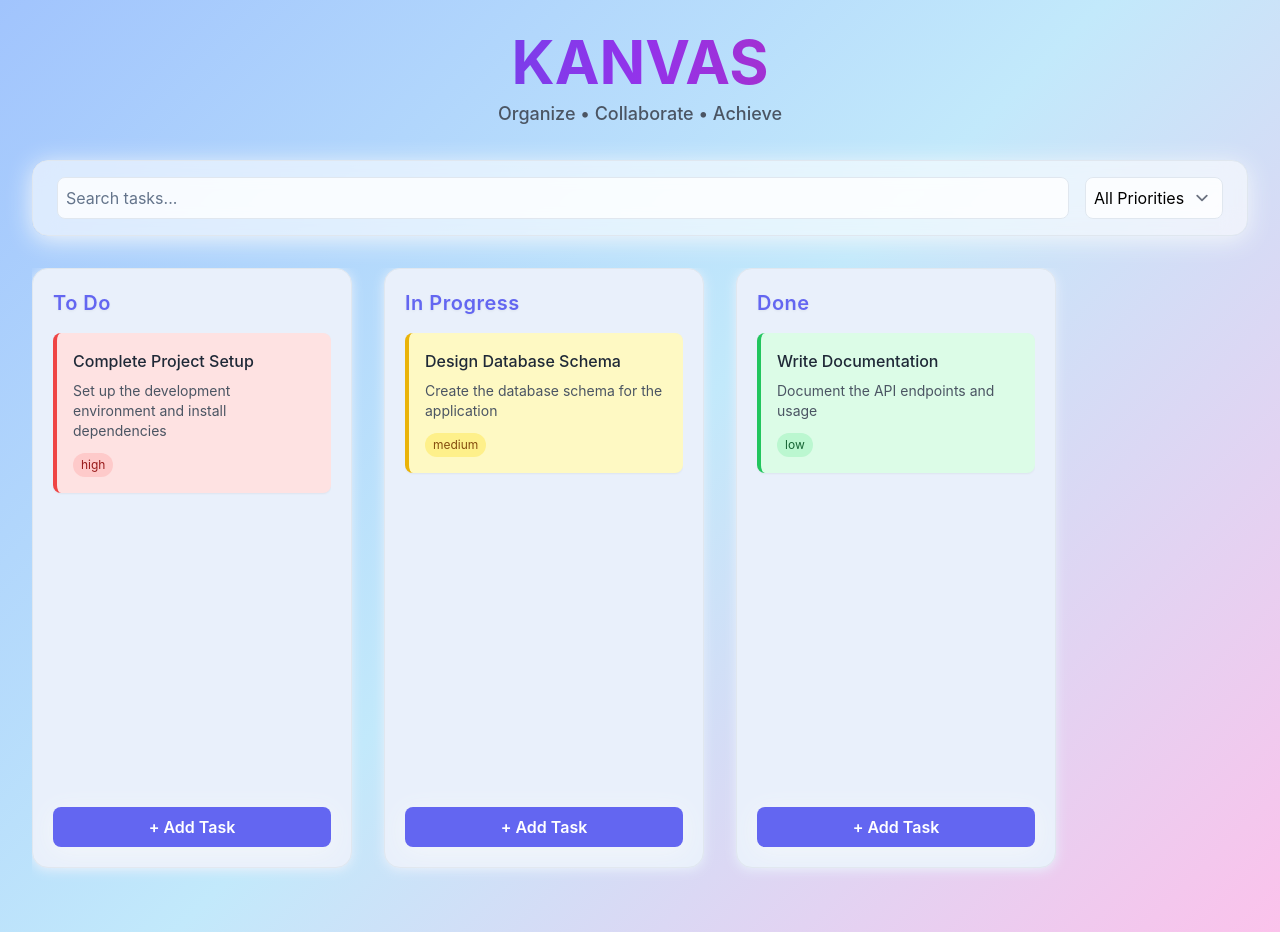
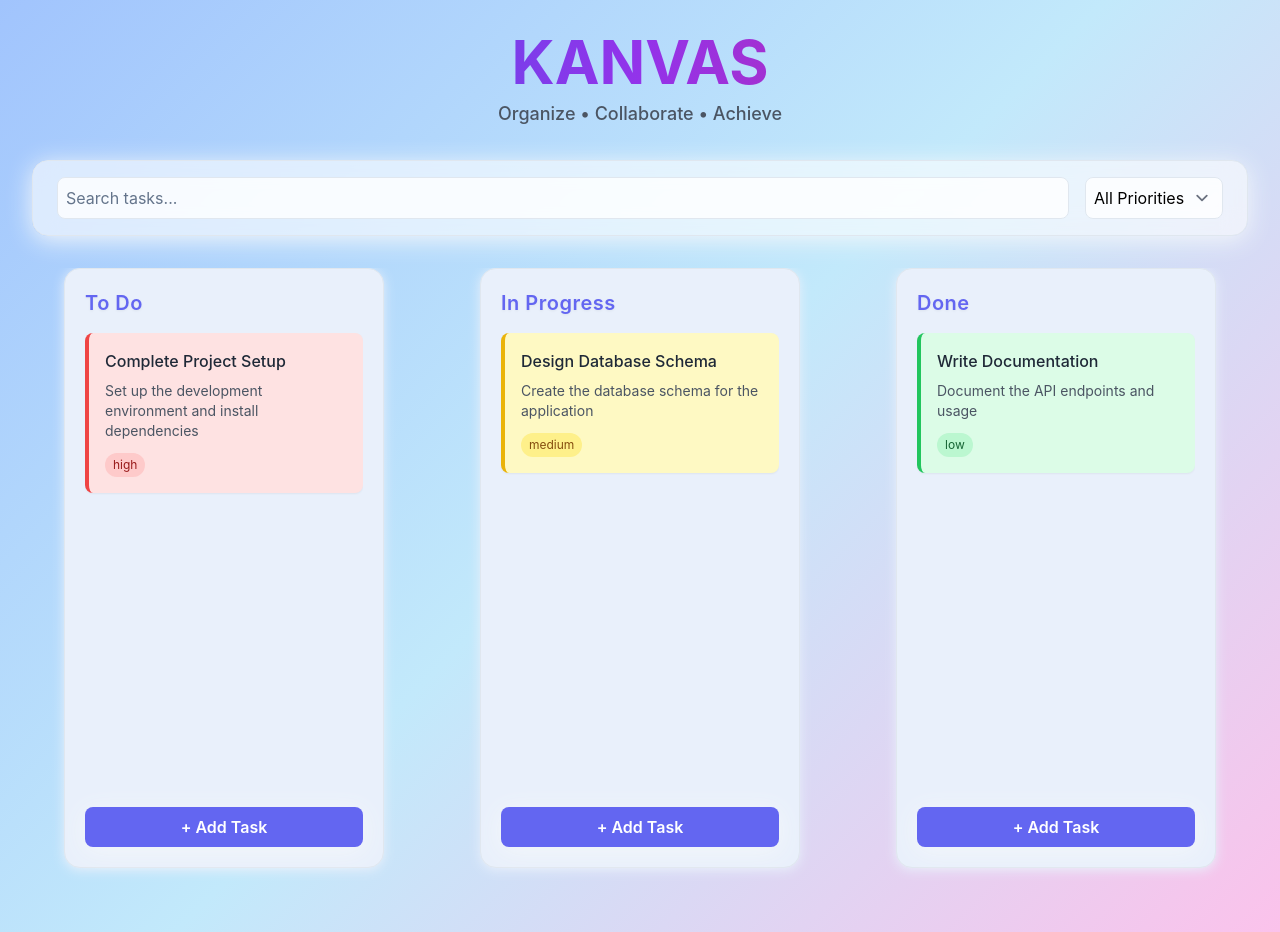
Before and after one commit to terminator2299/Kanvas, a React (Create React App) app in the folder client/: page / in a window 1280 px wide. Built offline with nearby package versions, Linux system fonts and the light colour scheme.

Commit message:
style: Increase column width for a more spacious and modern board layout

```diff
--- a/client/src/components/Board.js
+++ b/client/src/components/Board.js
@@ -47,7 +47,7 @@ const Board = () => {
         setPriorityFilter={setPriorityFilter}
       />
       <DragDropContext onDragEnd={onDragEnd}>
-        <div className="flex gap-8 overflow-x-auto pb-8">
+        <div className="flex justify-center gap-16 xl:gap-24 2xl:gap-32 overflow-x-auto pb-8 px-2 md:px-8">
           {columns.map((column) => {
             const columnTasks = tasks
               .filter(task => task.columnId === column.id)
--- a/client/src/components/Column.js
+++ b/client/src/components/Column.js
@@ -17,7 +17,7 @@ const Column = ({ title, id, tasks = [] }) => {
   };
 
   return (
-    <div className="flex flex-col w-80 bg-column rounded-2xl shadow-column p-5 transition-transform duration-300 hover:-translate-y-1 hover:shadow-xl border border-border" style={{ height: '600px' }}>
+    <div className="flex flex-col w-96 bg-column rounded-2xl shadow-column p-5 transition-transform duration-300 hover:-translate-y-1 hover:shadow-xl border border-border" style={{ height: '600px' }}>
       <h2 className="font-semibold text-xl text-primary mb-4 tracking-wide drop-shadow-sm">{title}</h2>
       <div className="flex-1 overflow-y-auto mb-4">
         <Droppable droppableId={id}>
```
